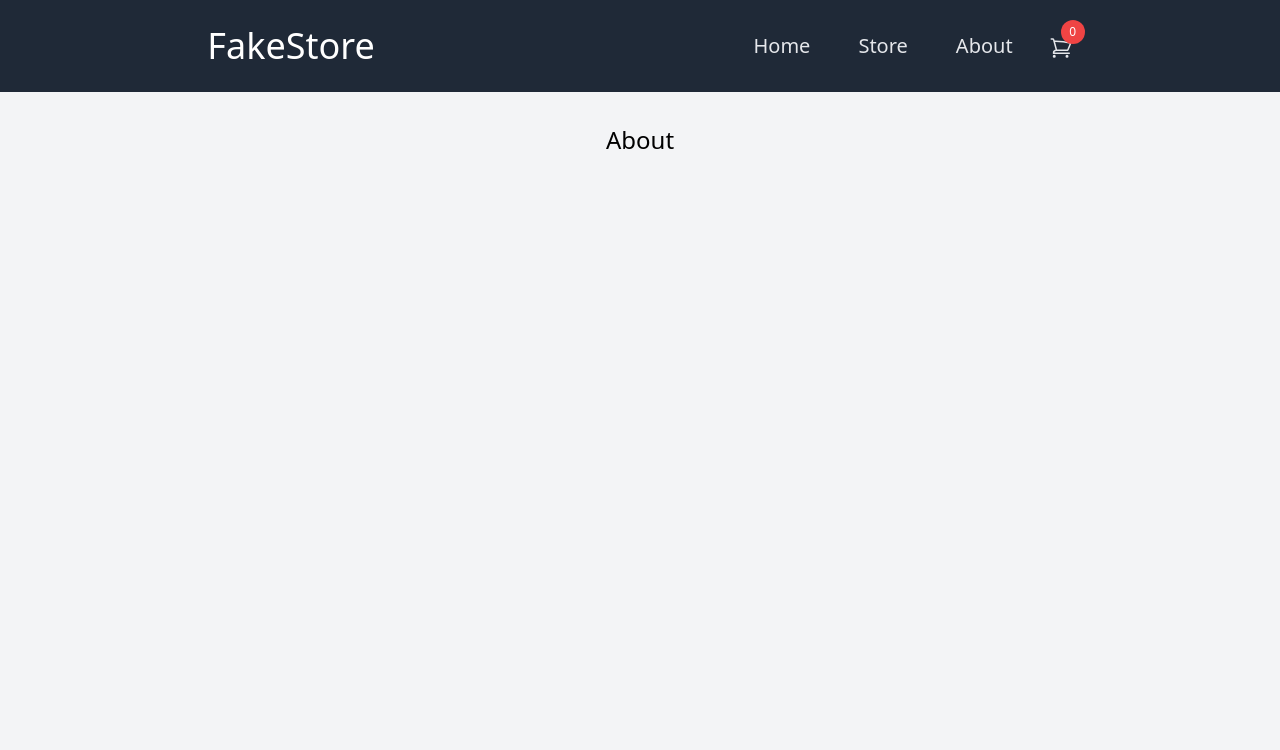
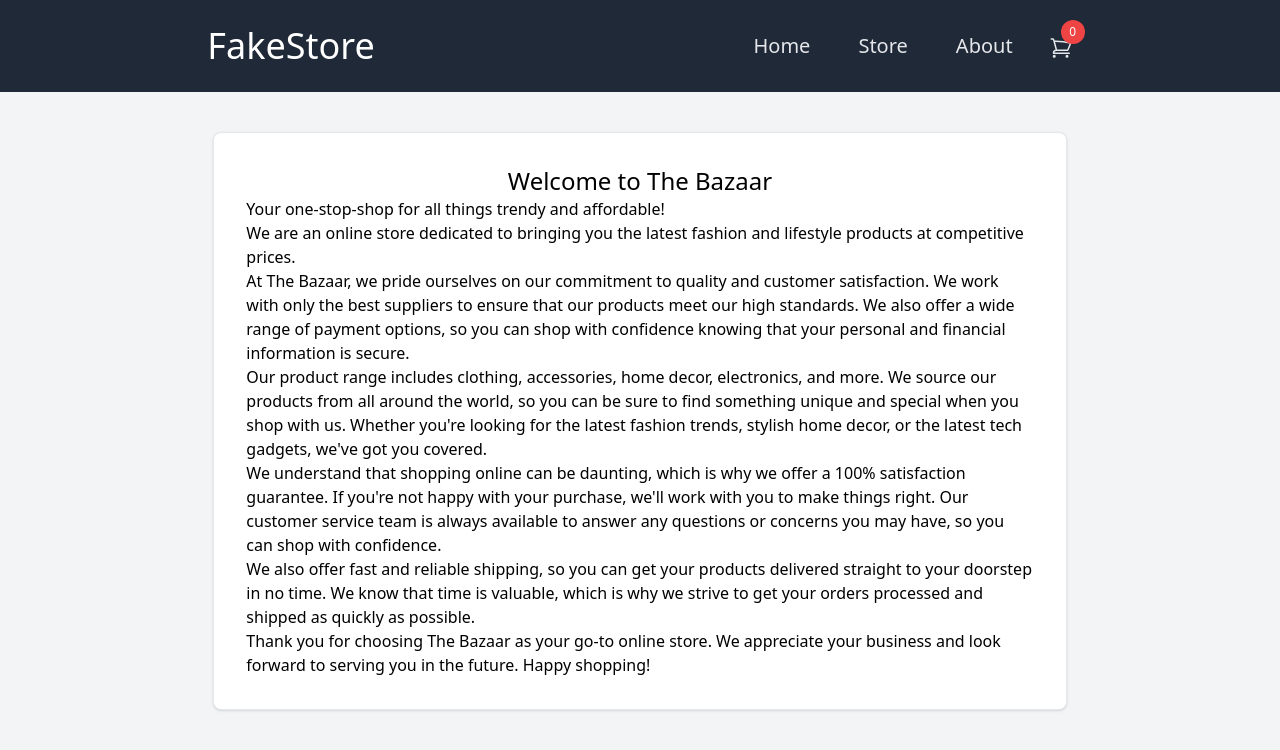
Before and after one commit to Nzha/shopping-cart, a React (Create React App) app: page /about in a window 1280 px wide. Shown: the top 750 px of the page. Built offline with nearby package versions, Linux system fonts and the light colour scheme; the HTML template or start-up script is replaced by a standard one.

Commit message:
Add custom display on empty cart & about page content

```diff
--- a/src/components/About.js
+++ b/src/components/About.js
@@ -1,7 +1,49 @@
 function About() {
   return (
-    <div>
-      <div className="flex justify-center pt-8 text-2xl">About</div>
+    <div className="flex justify-center pt-10">
+      <div className="w-2/3 rounded-lg border border-gray-200 bg-white px-8 py-8 shadow dark:border-gray-700 dark:bg-gray-800">
+        <div className="flex justify-center text-2xl">
+          Welcome to The Bazaar
+        </div>
+        <p>Your one-stop-shop for all things trendy and affordable!</p>
+        <p>
+          We are an online store dedicated to bringing you the latest fashion
+          and lifestyle products at competitive prices.
+        </p>
+        <p>
+          At The Bazaar, we pride ourselves on our commitment to quality and
+          customer satisfaction. We work with only the best suppliers to ensure
+          that our products meet our high standards. We also offer a wide range
+          of payment options, so you can shop with confidence knowing that your
+          personal and financial information is secure.
+        </p>
+        <p>
+          Our product range includes clothing, accessories, home decor,
+          electronics, and more. We source our products from all around the
+          world, so you can be sure to find something unique and special when
+          you shop with us. Whether you're looking for the latest fashion
+          trends, stylish home decor, or the latest tech gadgets, we've got you
+          covered.
+        </p>
+        <p>
+          We understand that shopping online can be daunting, which is why we
+          offer a 100% satisfaction guarantee. If you're not happy with your
+          purchase, we'll work with you to make things right. Our customer
+          service team is always available to answer any questions or concerns
+          you may have, so you can shop with confidence.
+        </p>
+        <p>
+          We also offer fast and reliable shipping, so you can get your products
+          delivered straight to your doorstep in no time. We know that time is
+          valuable, which is why we strive to get your orders processed and
+          shipped as quickly as possible.
+        </p>
+        <p>
+          Thank you for choosing The Bazaar as your go-to online store. We
+          appreciate your business and look forward to serving you in the
+          future. Happy shopping!
+        </p>
+      </div>
     </div>
   );
 }
--- a/src/components/Cart.js
+++ b/src/components/Cart.js
@@ -1,3 +1,4 @@
+import { Link } from 'react-router-dom';
 import CartItem from './CartItem';
 import CartTotal from './CartTotal';
 
@@ -9,11 +10,22 @@ function Cart({ cart, setCart }) {
   return (
     <div>
       <div className="h-full bg-gray-100 pt-10">
-        <h1 className="mb-10 text-center text-2xl font-bold">Cart Items</h1>
-        <div className="mx-auto max-w-5xl justify-center px-6 md:flex md:space-x-6 xl:px-0">
-          <div className="rounded-lg md:w-2/3">{listCart}</div>
-          <CartTotal cart={cart} />
-        </div>
+        {!cart.length ? (
+          <div className="text-center ">
+            <h1 className="mb-3 text-2xl font-bold">Your Cart is empty.</h1>
+            <Link to="/store">
+              <p className="text-red-500 underline">Continue shopping</p>
+            </Link>
+          </div>
+        ) : (
+          <>
+            <h1 className="mb-10 text-center text-2xl font-bold">Cart Items</h1>
+            <div className="mx-auto max-w-5xl justify-center px-6 md:flex md:space-x-6 xl:px-0">
+              <div className="rounded-lg md:w-2/3">{listCart}</div>
+              <CartTotal cart={cart} />
+            </div>
+          </>
+        )}
       </div>
     </div>
   );
--- a/src/components/Home.js
+++ b/src/components/Home.js
@@ -1,7 +1,7 @@
 function Home() {
   return (
     <div>
-      <div className="flex justify-center pt-8 text-2xl">Homepage</div>
+      <div className="flex justify-center pt-10 text-2xl">Homepage</div>
     </div>
   );
 }
```
